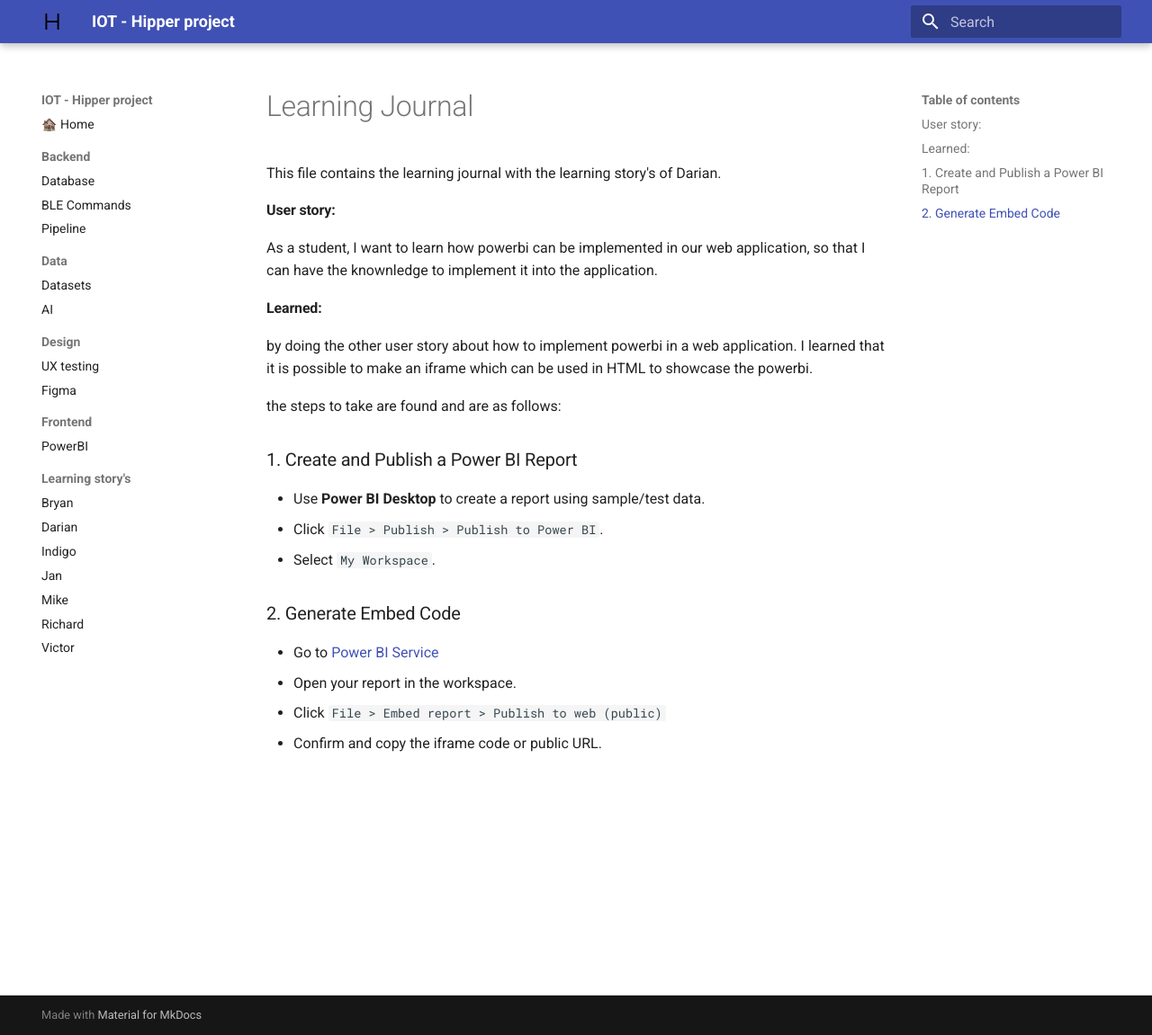
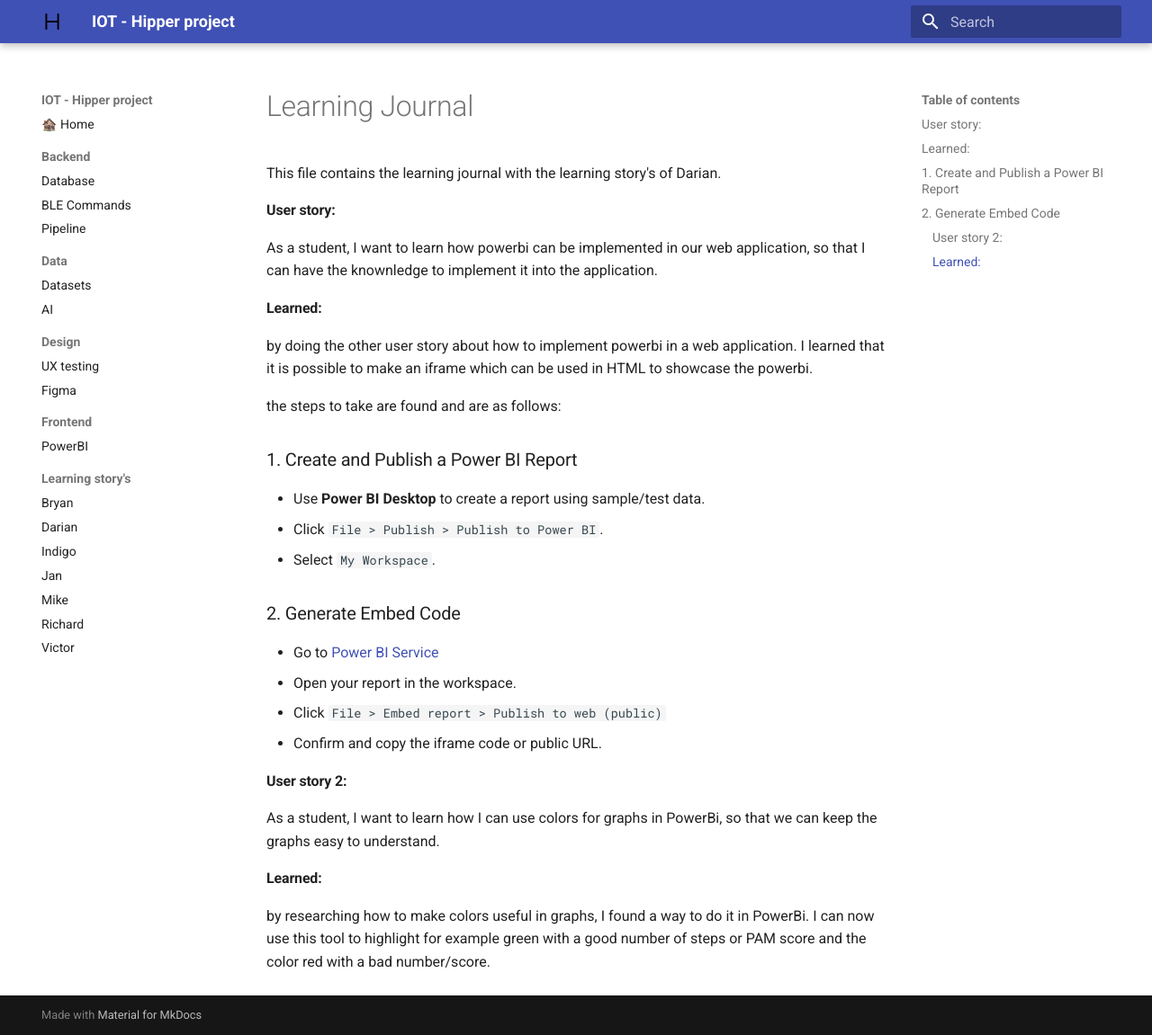
Before and after one commit to Vic-Warden/Digital-Life-Hipper-Monitoring, an MkDocs documentation site: the page built from docs/learning/journalDarian.md, in a window 1280 px wide and 1151 px high. Shown: the whole window at 90% size. Built offline with MkDocs 1.6.1 and Material for MkDocs 9.7.7, drawn with Linux system fonts in a browser that asks for light colours.

Commit message:
journal updates

```diff
--- a/docs/learning/journalDarian.md
+++ b/docs/learning/journalDarian.md
@@ -18,3 +18,9 @@
 - Open your report in the workspace.
 - Click `File > Embed report > Publish to web (public)`
 - Confirm and copy the iframe code or public URL.
+
+#### User story 2:
+As a student, I want to learn how I can use colors for graphs in PowerBi, so that we can keep the graphs easy to understand.
+
+#### Learned:
+by researching how to make colors useful in graphs, I found a way to do it in PowerBi. I can now use this tool to highlight for example green with a good number of steps or PAM score and the color red with a bad number/score.
```
